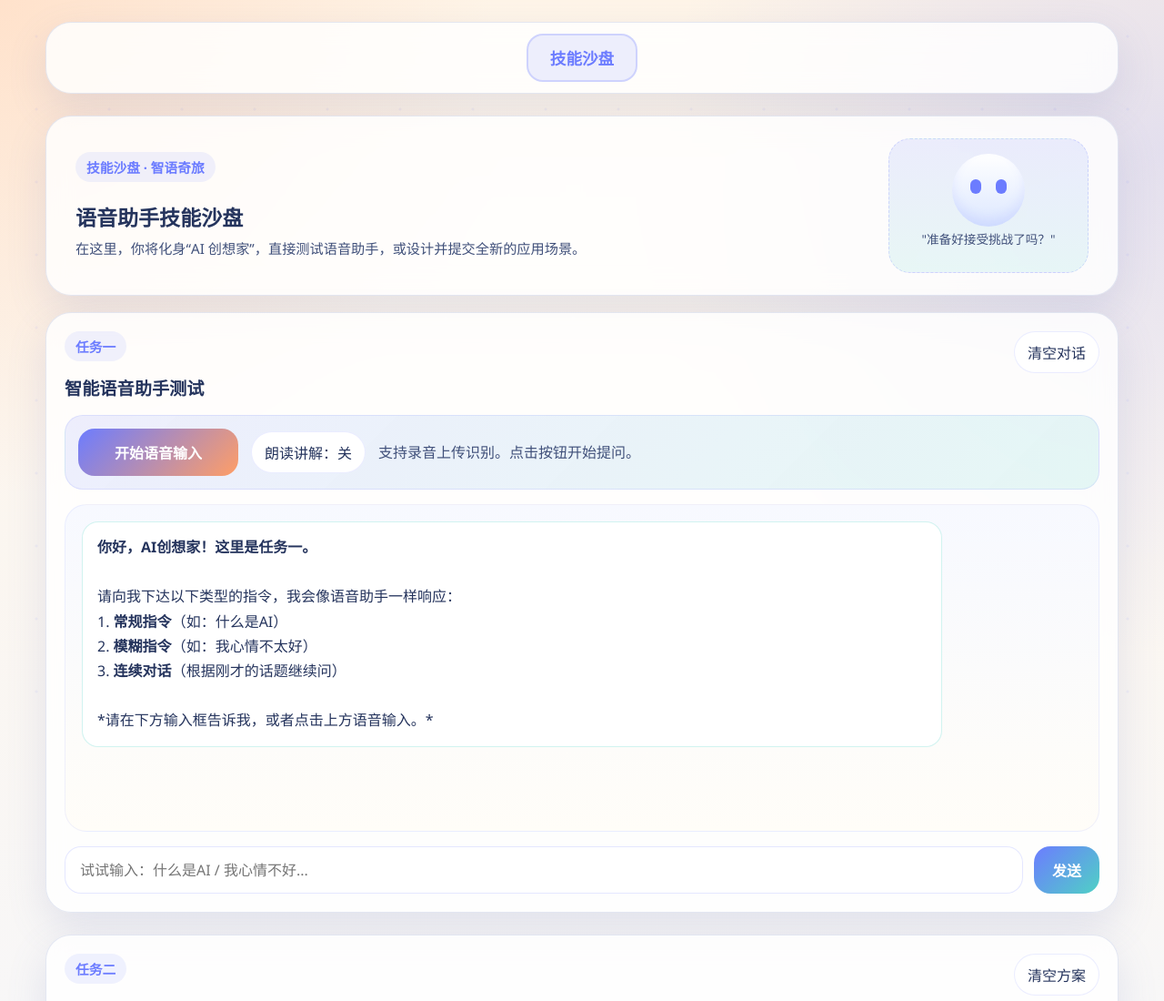
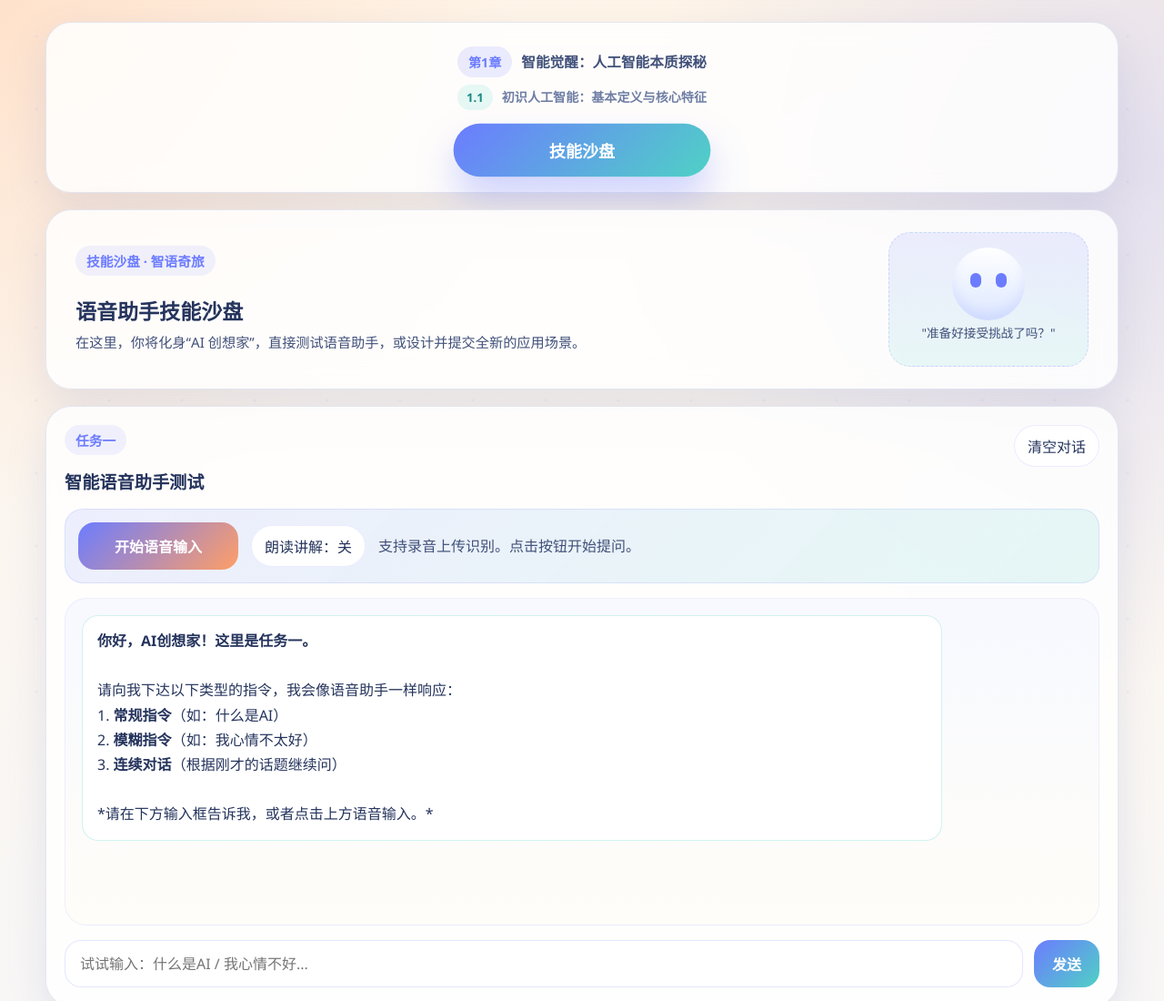
Before and after one commit to NeverlandYao/sandbox, a website: page index.html in a window 1280 px wide. Shown: the top 1100 px of the page at 91% size. Drawn offline with Linux system fonts and the light colour scheme.

```diff
--- a/index.html
+++ b/index.html
@@ -12,7 +12,17 @@
 
     <!-- 导航栏 -->
     <nav class="app-nav card">
-      <button class="nav-tab active" data-target="view-ai-challenge">技能沙盘</button>
+      <div class="nav-chapter">
+        <div class="nav-chapter-line">
+          <span class="nav-chapter-badge">第1章</span>
+          <span class="nav-chapter-title">智能觉醒：人工智能本质探秘</span>
+        </div>
+        <div class="nav-section-line">
+          <span class="nav-section-badge">1.1</span>
+          <span class="nav-section-text">初识人工智能：基本定义与核心特征</span>
+        </div>
+      </div>
+      <button class="nav-tab nav-sandbox active" data-target="view-ai-challenge">技能沙盘</button>
     </nav>
 
     <!-- 视图：技能沙盘 -->
--- a/styles.css
+++ b/styles.css
@@ -55,10 +55,12 @@
 
 .app-nav {
   display: flex;
-  gap: 16px;
-  padding: 12px 24px;
-  margin-bottom: 24px;
+  flex-direction: column;
   justify-content: center;
+  align-items: stretch;
+  gap: 12px;
+  padding: 16px 24px;
+  margin-bottom: 18px;
 }
 
 .nav-tab {
@@ -81,6 +83,88 @@
   color: var(--accent);
   background: rgba(108, 124, 255, 0.12);
   border-color: rgba(108, 124, 255, 0.24);
+}
+
+.nav-chapter {
+  width: 100%;
+  display: flex;
+  flex-direction: column;
+  align-items: center;
+  justify-content: center;
+  gap: 8px;
+  padding: 10px 16px 4px;
+  text-align: center;
+}
+
+.nav-chapter-line,
+.nav-section-line {
+  display: flex;
+  align-items: center;
+  justify-content: center;
+  gap: 10px;
+  flex-wrap: wrap;
+}
+
+.nav-chapter-badge {
+  flex-shrink: 0;
+  display: inline-flex;
+  align-items: center;
+  justify-content: center;
+  padding: 7px 12px;
+  border-radius: 999px;
+  background: rgba(108, 124, 255, 0.14);
+  color: var(--accent);
+  font-size: 0.88rem;
+  font-weight: 800;
+}
+
+.nav-chapter-title {
+  color: var(--text);
+  font-size: 0.98rem;
+  font-weight: 700;
+  line-height: 1.45;
+}
+
+.nav-section-badge {
+  flex-shrink: 0;
+  display: inline-flex;
+  align-items: center;
+  justify-content: center;
+  padding: 5px 10px;
+  border-radius: 999px;
+  background: rgba(79, 209, 197, 0.14);
+  color: #168b84;
+  font-size: 0.82rem;
+  font-weight: 800;
+}
+
+.nav-section-text {
+  color: var(--muted);
+  font-size: 0.88rem;
+  font-weight: 700;
+  line-height: 1.45;
+}
+
+.nav-sandbox {
+  align-self: center;
+  min-width: 280px;
+  padding: 16px 38px;
+  border-radius: 999px;
+  font-size: 1.12rem;
+  font-weight: 800;
+  color: #fff;
+  background: linear-gradient(135deg, var(--accent), var(--accent-2));
+  border: 0;
+  box-shadow: 0 18px 36px rgba(108, 124, 255, 0.28);
+}
+
+.nav-sandbox.active,
+.nav-sandbox:hover {
+  color: #fff;
+  background: linear-gradient(135deg, var(--accent), var(--accent-2));
+  border: 0;
+  box-shadow: 0 22px 40px rgba(108, 124, 255, 0.34);
+  transform: translateY(-1px) scale(1.01);
 }
 
 .view-section {
@@ -149,6 +233,25 @@
   line-height: 1.6;
   font-size: 0.95rem;
   margin-bottom: 0;
+}
+
+.hero-brief {
+  display: flex;
+  flex-wrap: wrap;
+  gap: 10px;
+  margin-top: 18px;
+}
+
+.hero-pill {
+  display: inline-flex;
+  align-items: center;
+  padding: 9px 14px;
+  border-radius: 999px;
+  background: rgba(108, 124, 255, 0.1);
+  border: 1px solid rgba(108, 124, 255, 0.14);
+  color: var(--accent);
+  font-size: 0.9rem;
+  font-weight: 700;
 }
 
 .hero-actions {
@@ -759,16 +862,46 @@
   }
 
   .app-nav {
-    flex-wrap: wrap;
+    flex-direction: column;
     gap: 8px;
     padding: 12px;
+    align-items: stretch;
   }
 
   .nav-tab {
-    flex: 1 1 calc(50% - 8px);
+    flex: initial;
     font-size: 0.95rem;
     padding: 10px 12px;
   }
+
+  .nav-chapter {
+    align-items: center;
+    gap: 8px;
+    padding: 6px 10px 2px;
+  }
+
+  .nav-chapter-line,
+  .nav-section-line {
+    justify-content: center;
+  }
+
+  .nav-sandbox {
+    width: 100%;
+    min-width: 0;
+  }
+
+  .nav-chapter-title,
+  .nav-section-text {
+    font-size: 0.9rem;
+  }
+
+  .hero-brief {
+    justify-content: center;
+  }
+
+
+
+
 
   .input-area,
   .voice-bar {
```
